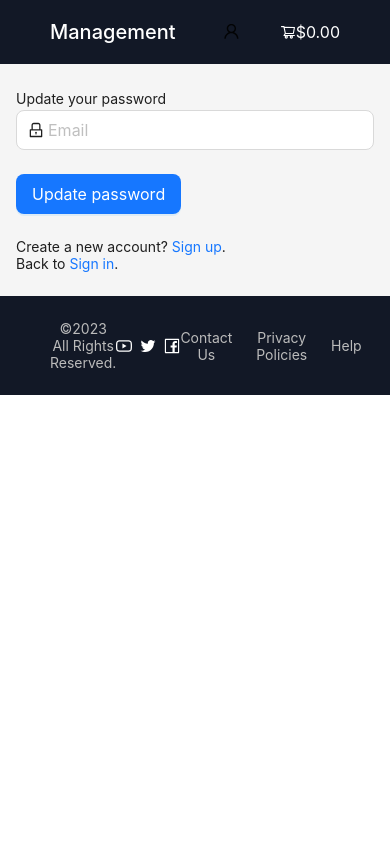
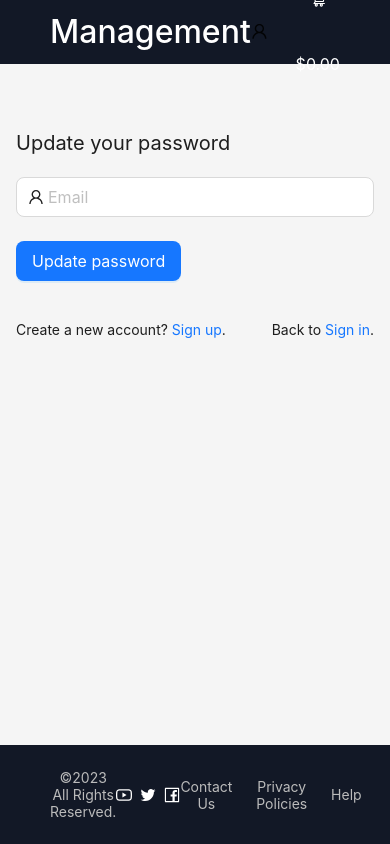
Before and after one commit to Chuwa-project-team/Project1-frontend, a React (Vite) app: page /password in a window 390 px wide. Built offline with nearby package versions, Linux system fonts and the light colour scheme.

Commit message:
finish css of signin up navbar; no responsive

```diff
--- a/src/components/Form/authForm.jsx
+++ b/src/components/Form/authForm.jsx
@@ -1,7 +1,7 @@
 /* eslint-disable react/prop-types */
 /* eslint-disable no-unused-vars */
 import { Button, Form, Input, Typography } from "antd";
-import { LockOutlined } from "@ant-design/icons";
+import { UserOutlined, LockOutlined } from "@ant-design/icons";
 import { useSelector } from "react-redux";
 import styles from "./authForm.module.css";
 export default function AuthForm({
@@ -14,8 +14,8 @@ export default function AuthForm({
     const {status} = useSelector(state => state.user);
 
     return (
-        <>
-        <Typography>{title}</Typography>
+        <div className={styles.container}>
+        <Typography className={styles.title}>{title}</Typography>
         <Form onFinish={onSubmit} autoComplete="off" className={styles.form}>
             {fields.map(field => (
                 <Form.Item
@@ -31,7 +31,7 @@ export default function AuthForm({
                     />
                     ) : (
                     <Input
-                        prefix={<LockOutlined />}
+                        prefix={<UserOutlined />}
                         placeholder={field.placeholder}
                         size='large'
                     />
@@ -49,6 +49,6 @@ export default function AuthForm({
                 </Button>
             </Form.Item>
         </Form>
-        </>
+        </div>
     )
 }
--- a/src/components/Form/authForm.module.css
+++ b/src/components/Form/authForm.module.css
@@ -1,4 +1,12 @@
-.form{
+.container{
     max-width: 400px;
-    margin: 0 auto;
+    margin: 40px auto;
 }
+
+.title {
+    font-size: 20px;
+}
+
+.form {
+    margin-top: 5%;
+}
--- a/src/components/Layout/index.jsx
+++ b/src/components/Layout/index.jsx
@@ -7,6 +7,11 @@ import Navbar from '../Navbar';
 import {useState, createContext} from 'react';
 //import {blue, grey} from '@ant-design/colors';
 import CartCard from '../CartCard';
+
+const containerStyle = {
+    height: "100vh",
+};
+
 const headerStyle = {
     textAlign: 'center',
     color: '#fff',
@@ -20,7 +25,7 @@ const contentStyle = {
     //textAlign: 'center',
     margin: '24px 16px',
     minHeight: 120,
-    padding:'0px'
+    padding:'0px',
     //lineHeight: '120px',
     //color: '#fff',
     //backgroundColor: '#108ee9',
@@ -34,10 +39,6 @@ const footerStyle = {
     justifyContent: 'space-between',
 };
 
-// const colorStyle = {
-//     color:
-// };
-
 const CartModalContext = createContext()
 
 export default function MainLayout() {
@@ -50,7 +51,7 @@ export default function MainLayout() {
     }
     return (
         <CartModalContext.Provider value={isCartModalOpen}>
-        <Layout>
+        <Layout style={containerStyle}>
             <Header style={headerStyle}>
                 <Navbar handleCartModalOpen={handleCartModalOpen}/>
             </Header>
--- a/src/components/Navbar/RightMenu.jsx
+++ b/src/components/Navbar/RightMenu.jsx
@@ -20,6 +20,8 @@ const RightMenu = ({ mode}) => {
             <UserOutlined  style={{ fontSize: '120%'}}/>
           </>
         }
+
+        style={{paddingInline: "0px"}}
       >
         {isAuthenticated ? (
           <>
--- a/src/components/Navbar/index.jsx
+++ b/src/components/Navbar/index.jsx
@@ -37,21 +37,18 @@ const Navbar = ({handleCartModalOpen}) => {
             </Link>
 
             <Space style={{ fontSize: '16px' }}>
+                <div className="user-container">
+                    <RightMenu mode="horizontal" />
                     <div>
-                <RightMenu mode="horizontal" />
-            </div>
-            <div className="mobile-no-display">
-            </div>
-
-            <div >
                         <div className="mobile-no-display">
                         {isAuthenticated ? (
-          <div key="log-out" onClick={() => dispatch(logOutUser())} >
+                            <div key="log-out" className="logout" onClick={() => dispatch(logOutUser())} >
                                 Log out
                             </div>):(
                             <div key="sign-in">
                                 <Link to="signin">Log in</Link>
                             </div> )}
+                        </div>
                     </div>
                 </div>
                 <div onClick={handleCartModalOpen}>
--- a/src/components/Navbar/style.css
+++ b/src/components/Navbar/style.css
@@ -16,9 +16,15 @@ border-bottom: 0;
 padding: 0 4px 0 24px;
 }
 
+.user-container {
+  display: flex;
+  flex-direction: row;
+  margin-right: 20px;
+}
+
 .logo {
   color: white;
-font-size: 1.25rem;
+  font-size: 2rem;
   font-weight: 500;
 }
 
@@ -36,6 +42,21 @@ font-weight: 500;
   display: flex;
   align-items: center;
 }
+
+.logout {
+  color: #1677ff;
+}
+
+.logout:hover {
+  color: #3889fb;
+  cursor: pointer;
+}
+
+/* .web-no-action {
+  pointer-events: none;
+} */
+
+
 @media (max-width: 767px) {
   .rightMenu {
     display: inline;
@@ -54,6 +75,7 @@ font-weight: 500;
   .subMenuIcon{
     font-size:150%;
   }
+
   .logo a {
     margin-left: -10px;
   }
--- a/src/pages/ForgetPassword/index.jsx
+++ b/src/pages/ForgetPassword/index.jsx
@@ -22,6 +22,15 @@ export default function ForgetPassword() {
     }
   ];
 
+  const containerStyle = {
+    display: "flex",
+    flexDirection: "row",
+    maxWidth: "400px",
+    justifyContent: "space-between",
+    flexWrap: "wrap",
+    margin: "0 auto",
+  }
+
   const onSubmit = data => {
     // dispatch(signUpUser(data)).then(() => navigate('/passwordEmailSent'));
     navigate('/passwordEmailSent');
@@ -34,7 +43,7 @@ export default function ForgetPassword() {
         title="Update your password"
         fields={fields}
       />
-      <div>
+      <div style={containerStyle}>
         <p>
             Create a new account? <Link to="/signup">Sign up</Link>.
         </p>
--- a/src/pages/SignIn/index.jsx
+++ b/src/pages/SignIn/index.jsx
@@ -43,7 +43,16 @@ export default function SignIn() {
         },
       ]
     }
-];
+  ];
+
+  const containerStyle = {
+    display: "flex",
+    flexDirection: "row",
+    maxWidth: "400px",
+    justifyContent: "space-between",
+    flexWrap: "wrap",
+    margin: "0 auto",
+  }
 
   const onSubmit = data => {
     dispatch(authUser(data))
@@ -71,7 +80,7 @@ export default function SignIn() {
         title="Sign in to your account"
         fields={fields}
       />
-      <div>
+      <div style={containerStyle}>
         <p>
             Dont have an account? <Link to="/signup">Sign up</Link>.
         </p>
--- a/src/pages/SignUp/index.jsx
+++ b/src/pages/SignUp/index.jsx
@@ -40,7 +40,16 @@ export default function SignUp() {
         },
       ]
     }
-];
+  ];
+
+  const containerStyle = {
+    display: "flex",
+    flexDirection: "row",
+    maxWidth: "400px",
+    justifyContent: "space-between",
+    flexWrap: "wrap",
+    margin: "0 auto",
+  }
 
   const onSubmit = data => {
     dispatch(signUpUser(data)).then(() => navigate('/signin'));
@@ -53,7 +62,7 @@ export default function SignUp() {
         title="Sign up an account"
         fields={fields}
       />
-      <div>
+      <div style={containerStyle}>
         <p>Already have an account? Please <Link to="/signin">Sign in</Link>.</p>
       </div>
     </div>
```
Lines whose indentation alone changed are shown as unchanged.
